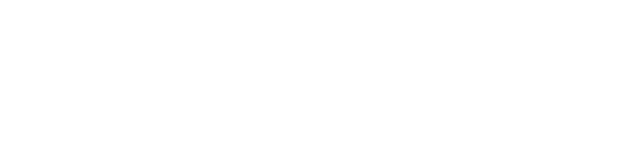
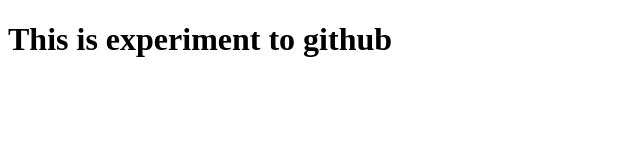
Before and after one commit to coder-hasan/my-bank, a plain HTML site: page index.html in a window 1280 px wide. Shown: the whole page, without its empty margins (0-640 px from the left). Drawn offline with Linux system fonts and the light colour scheme.

Commit message:
updated ht taf

```diff
--- a/index.html
+++ b/index.html
@@ -6,6 +6,6 @@
     <title>My Bank</title>
 </head>
 <body>
-
+    <h1>This is experiment to github</h1>
 </body>
 </html>
```
